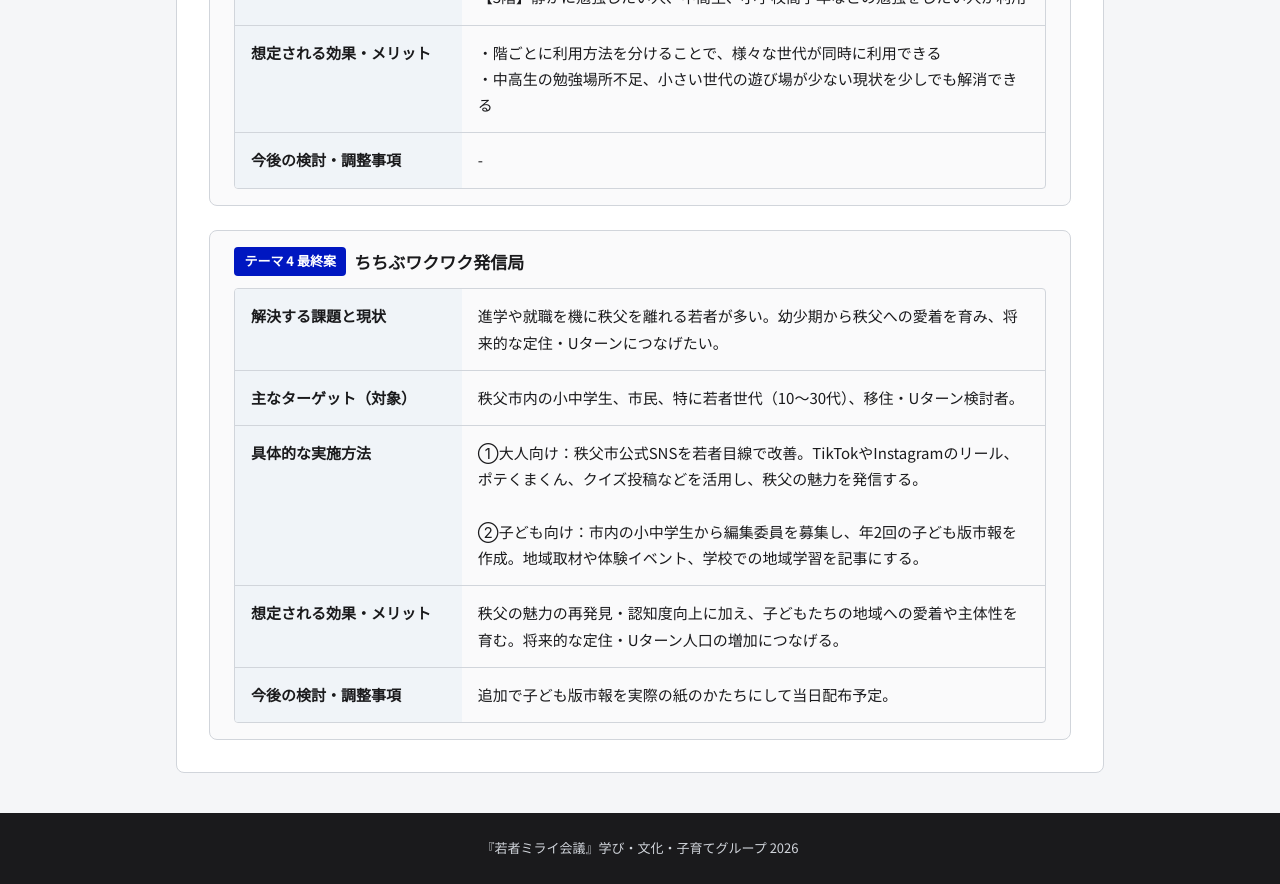
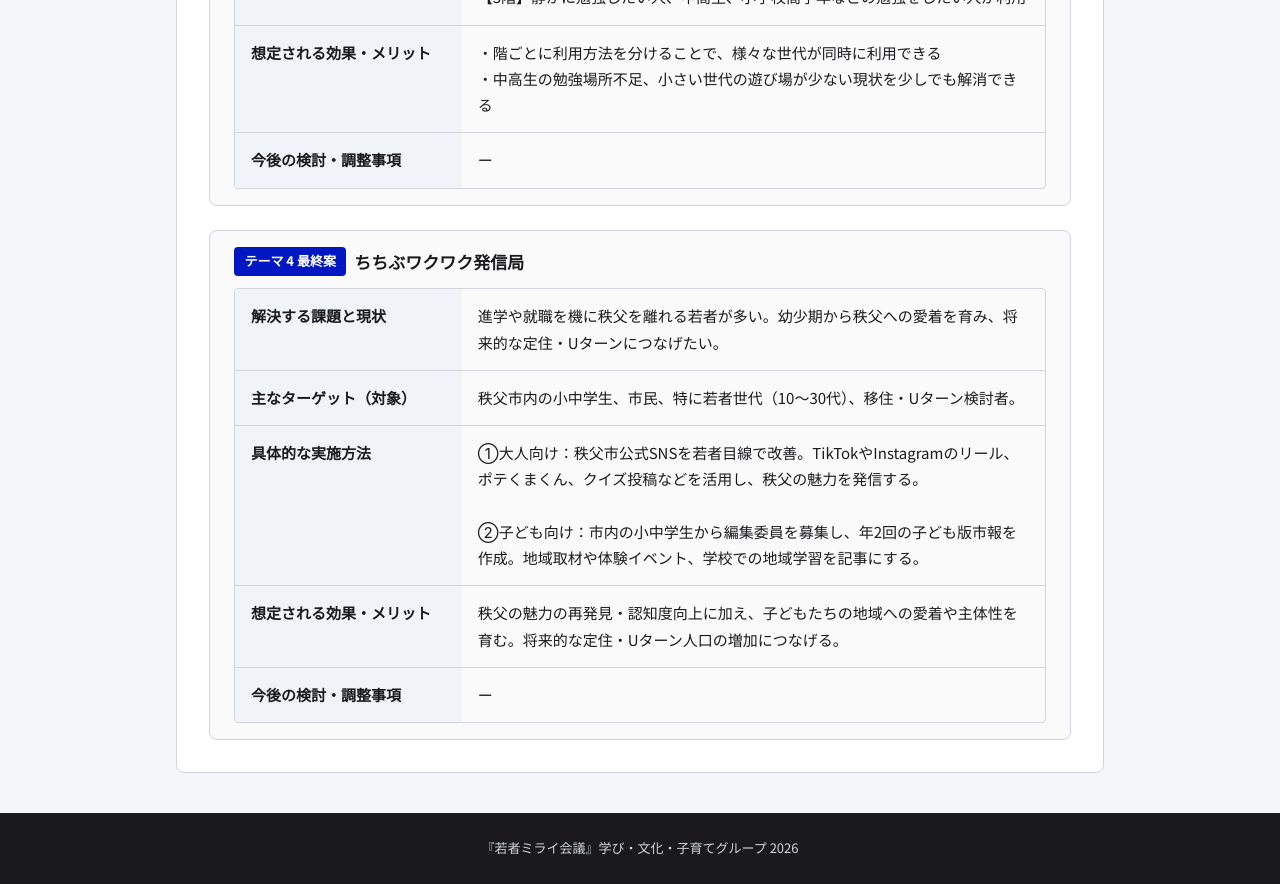
Before and after one commit to ky-gs/mirai-kaigi, a plain HTML site: page index.html in a window 1280 px wide. Shown: the part 4460-5344 px from the top of the page. Drawn offline with Linux system fonts and the light colour scheme.

Commit message:
検討事項を修正

```diff
--- a/index.html
+++ b/index.html
@@ -1046,7 +1046,7 @@
                 </tr>
                 <tr>
                   <th scope="row">今後の検討・調整事項</th>
-                  <td>-</td>
+                  <td>ー</td>
                 </tr>
               </tbody>
             </table>
@@ -1082,7 +1082,7 @@
                 </tr>
                 <tr>
                   <th scope="row">今後の検討・調整事項</th>
-                  <td>追加で子ども版市報を実際の紙のかたちにして当日配布予定。</td>
+                  <td>ー</td>
                 </tr>
               </tbody>
             </table>
```
